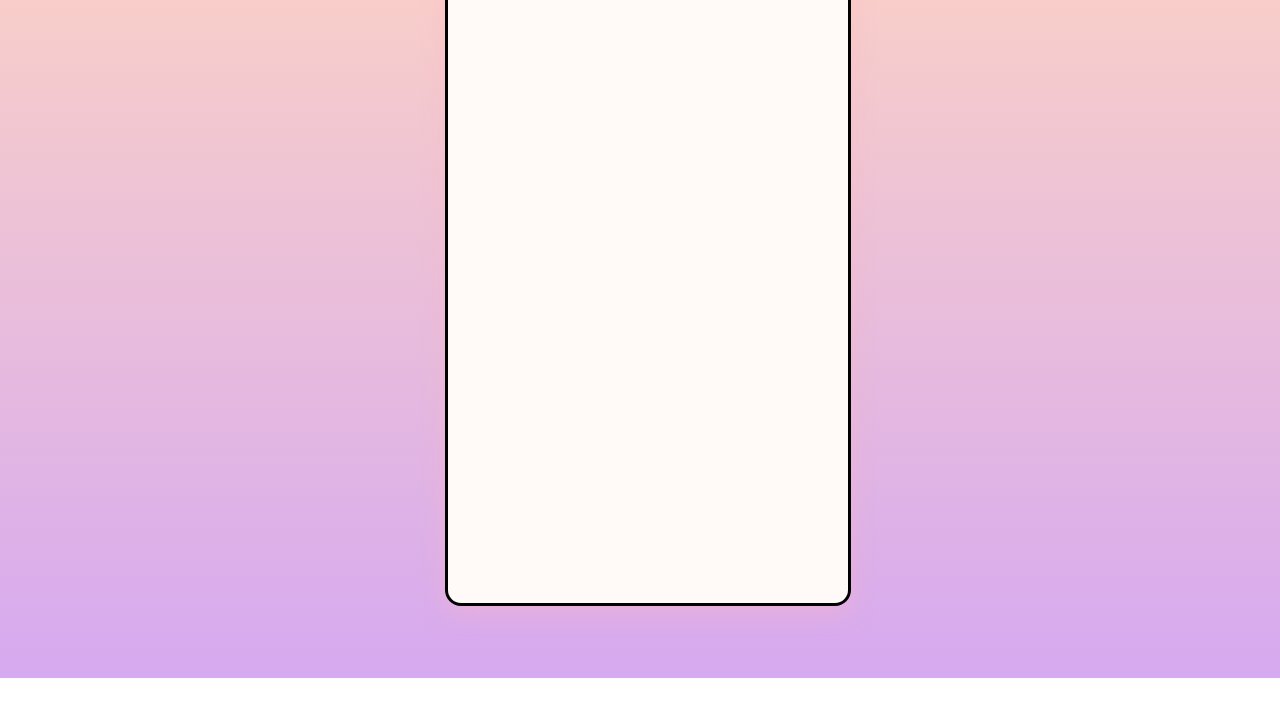
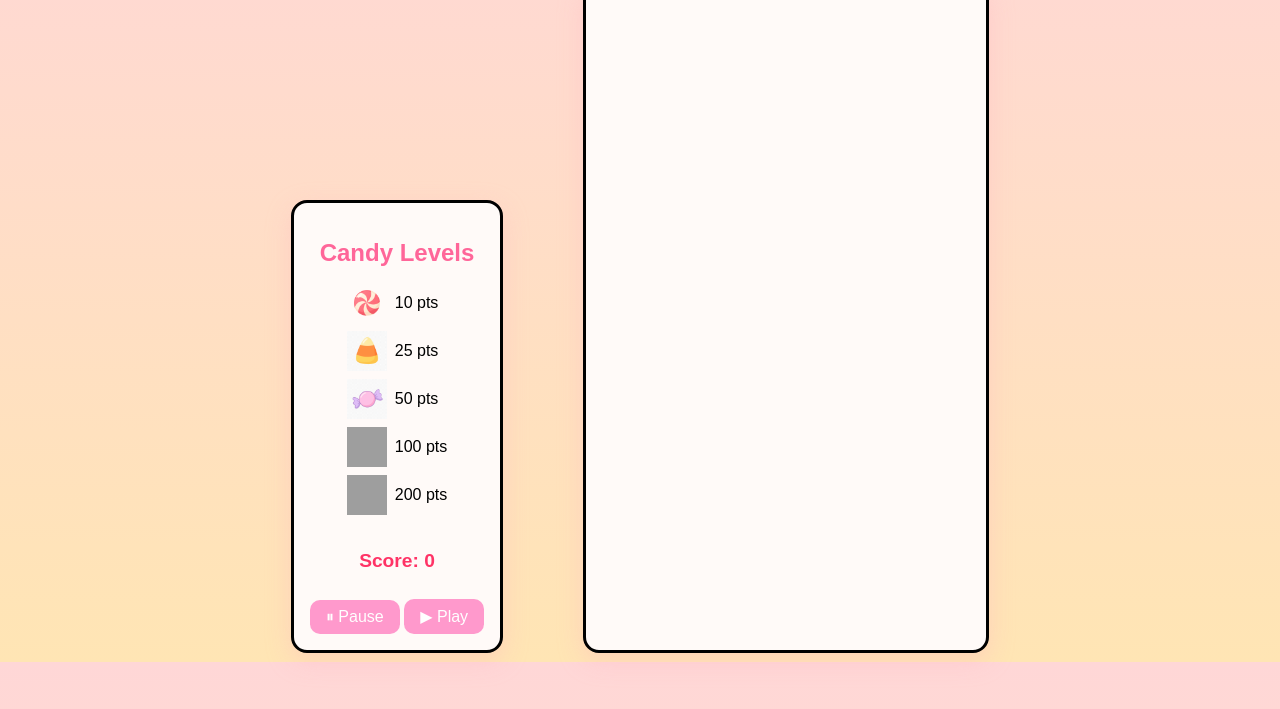
Before and after one commit to stagarot1/Candy-Drop, a website with bundled scripts: page index.html in a window 1280 px wide. Shown: the part 138-847 px from the top of the page. Before the commit the page ends 816 px from the top, so only its background shows below. Built offline with nearby package versions, Linux system fonts and the light colour scheme; grey boxes are pictures that could not be loaded.

Commit message:
Added candy key and play/pause buttons

```diff
--- a/index.html
+++ b/index.html
@@ -8,18 +8,40 @@
   </head>
   <body class="page">
     <main class="game-layout">
-      <div class="score-container">
-        <h1 class="score-display" id="scoreDisplay">Score: 0</h1>
-      </div>
+      <!-- Title -->
+      <header class="game-header">
+        <h1 class="game-title">Candy Drop </h1>
+      </header>
 
-      <section class="game-container">
+      <section class="game-content">
+        <!-- Candy Key / Sidebar -->
+        <aside class="sidebar">
+          <h2 class="sidebar-title">Candy Levels</h2>
+          <ul class="candy-key">
+            <li><img src="./assets/candy1.png" alt="Candy 1" /> 10 pts</li>
+            <li><img src="./assets/candy2.png" alt="Candy 2" /> 25 pts</li>
+            <li><img src="./assets/candy3.png" alt="Candy 3" /> 50 pts</li>
+            <li><img src="./assets/candy4.png" alt="Candy 4" /> 100 pts</li>
+            <li><img src="./assets/candy5.png" alt="Candy 5" /> 200 pts</li>
+          </ul>
 
-        <canvas id="gameCanvas" class="game-grid"></canvas>
+          <!-- Score and Controls -->
+          <div class="score-controls">
+            <h3 class="score-display" id="scoreDisplay">Score: 0</h3>
+            <div class="controls">
+              <button id="pauseBtn">⏸ Pause</button>
+              <button id="playBtn">▶ Play</button>
+            </div>
+          </div>
+        </aside>
 
+        <!-- Main Game Area -->
+        <div class="game-container">
+          <canvas id="gameCanvas" class="game-grid"></canvas>
+        </div>
       </section>
     </main>
 
     <script type="module" src="main.js"></script>
-
   </body>
 </html>
--- a/main.js
+++ b/main.js
@@ -28,23 +28,15 @@ const canvas = document.getElementById('gameCanvas');
 canvas.width = 400;
 canvas.height = 600;
 
-let game = null;
-let interval = null;
+let game = new Game(canvas);
+let isRunning = false;
+let intervalId;
 
 function startGame() {
-  if (game) return;
-
-  game = new Game(canvas);
-
-  interval = setInterval(() => {
-    game.update();
-
-    if (game.isOver) {
-      clearInterval(interval);
-      interval = null;
-      game = null;
-    }
-  }, 500); // adjust speed
+  if (!isRunning) {
+    intervalId = setInterval(() => game.update(), 700);
+    isRunning = true;
+  }
 }
 
 window.addEventListener('keydown', (e) => {
@@ -62,3 +54,14 @@ window.addEventListener('keydown', (e) => {
       break;
   }
 });
+
+
+function pauseGame() {
+  if (isRunning) {
+    clearInterval(intervalId);
+    isRunning = false;
+  }
+}
+
+document.getElementById('playBtn').addEventListener('click', startGame);
+document.getElementById('pauseBtn').addEventListener('click', pauseGame);
--- a/renderer.js
+++ b/renderer.js
@@ -8,13 +8,13 @@ export class Renderer {
   }
 
   loadCandyImages() {
-    //todo: add candy5 and replace candy4 image
+
     const candyPaths = [
       './assets/candy1.png',
       './assets/candy2.png',
       './assets/candy3.png',
       './assets/candy4.png',
-
+      './assets/candy5.png',
     ];
     const images = [];
     for (const path of candyPaths) {
--- a/styles.css
+++ b/styles.css
@@ -10,48 +10,126 @@
   --canvas-aspect-ratio: 3 / 5;
 }
 
-/* ---------- Page Layout ---------- */
+/* General layout */
 .page {
+  margin: 0;
+  padding: 0;
+  height: 100vh;
+  width: 100vw;
+  background: linear-gradient(180deg, #ffd7d7 0%, #ffe5b4 100%);
   display: flex;
   justify-content: center;
-  align-items: flex-end;
-  min-height: 100vh;
-  min-width: 100vw;
-  background: linear-gradient(180deg, var(--color-bg-start) 0%, var(--color-bg-end) 100%);
-  overflow: hidden;
+  align-items: center;
   font-family: 'Poppins', sans-serif;
 }
 
-/* ---------- Game Layout ---------- */
+/* Main layout */
 .game-layout {
   display: flex;
   flex-direction: column;
   align-items: center;
   width: 100%;
+  height: 100%;
 }
 
-/* ---------- Header / Score ---------- */
-.score-container {
-  position: absolute;
-  top: 5%;
-  left: 50%;
-  transform: translateX(-50%);
+/* Title */
+.game-header {
+  text-align: center;
+  margin-top: 1rem;
 }
 
- .score-display {
-   font-size: 1.5rem;
-  color: var(--color-primary);
-   font-weight: 600;
-   text-shadow: 0 2px 4px rgba(255, 255, 255, 0.7);
-   margin: 0;
- }
+.game-title {
+  font-size: 3rem;
+  color: #ff6699;
+  text-shadow: 2px 2px #fff;
+  letter-spacing: 2px;
+  font-family: 'Comic Sans MS', cursive, sans-serif;
+}
 
-/* ---------- Canvas Container ---------- */
+/* Content area */
+.game-content {
+  display: flex;
+  justify-content: center;
+  align-items: flex-end;
+  gap: 2rem;
+  width: 100%;
+  height: 85%;
+  padding-bottom: 2rem;
+}
+
+/* Sidebar */
+.sidebar {
+  display: flex;
+  flex-direction: column;
+  align-items: center;
+  padding: 1rem;
+  background-color: var(--color-canvas-bg);
+  border: 3px solid black;
+  border-radius: var(--border-radius);
+  box-shadow: var(--shadow-soft);
+  margin: 1.5rem;
+}
+
+.sidebar-title {
+  font-size: 1.5rem;
+  color: #ff6699;
+  margin-bottom: 1rem;
+}
+
+.candy-key {
+  list-style: none;
+  padding: 0;
+  margin: 0 0 1rem 0;
+  display: flex;
+  flex-direction: column;
+  gap: 0.5rem;
+}
+
+.candy-key li {
+  display: flex;
+  align-items: center;
+  gap: 0.5rem;
+  font-size: 1rem;
+}
+
+.candy-key img {
+  width: 40px;
+  height: 40px;
+}
+
+/* Score & buttons */
+.score-controls {
+  display: flex;
+  flex-direction: column;
+  align-items: center;
+  gap: 0.5rem;
+}
+
+.score-display {
+  font-size: 1.2rem;
+  color: #ff3366;
+}
+
+.controls button {
+  background: #ff99cc;
+  border: none;
+  padding: 0.5rem 1rem;
+  border-radius: 10px;
+  font-size: 1rem;
+  color: white;
+  cursor: pointer;
+  transition: background 0.3s;
+}
+
+.controls button:hover {
+  background: #ff6699;
+}
+
+/* Game canvas */
 .game-container {
-  display: grid;
+  display: flex;
   justify-content: center;
-  width: 100%;
-  margin-bottom: 5vh;
+  align-items: center;
 
 }
 
@@ -64,13 +142,3 @@
     box-shadow: var(--shadow-soft);
     margin: 1.5rem;
 }
-
-/* ---------- Responsive Adjustments ---------- */
-@media (min-width: 768px) {
-  .score-display {
-    font-size: 2rem;
-  }
-  .game-grid {
-    width: 70vw;
-  }
-}
```
Also changed, not shown: 2 other files.
